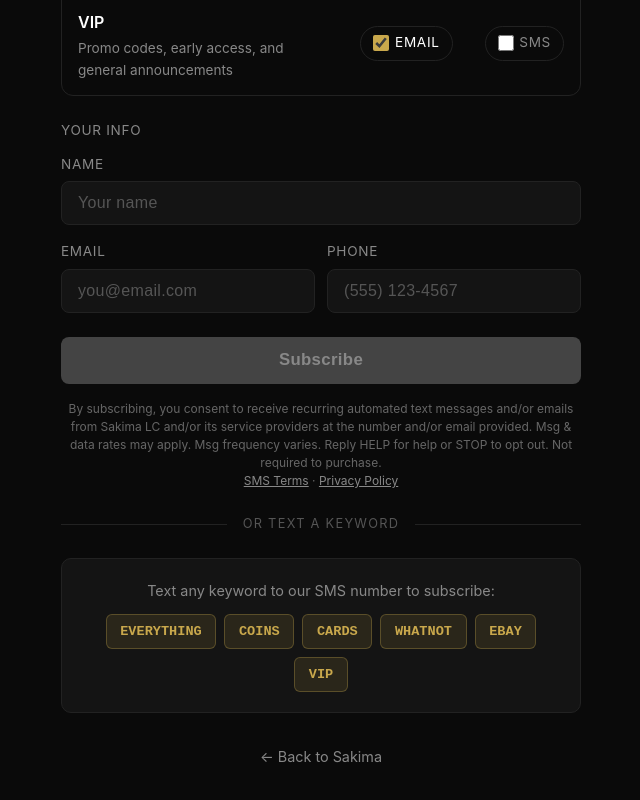
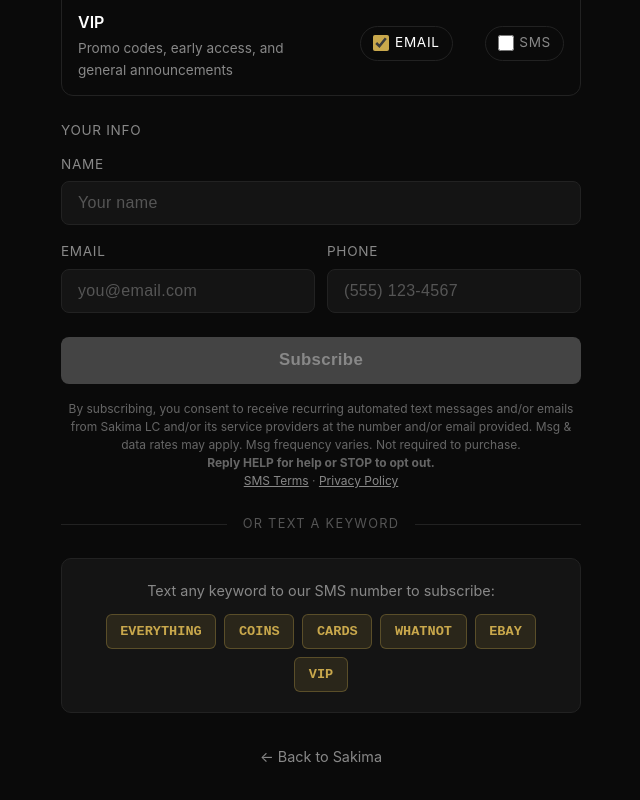
Before and after one commit to ammonfife/sakima.co, a plain HTML site: page sms/index.html in a window 1280 px wide. Shown: the part 928-1728 px from the top of the page, without its empty margins (319-959 px from the left). Drawn offline with Linux system fonts and the light colour scheme.

Commit message:
Update SMS compliance text

```diff
--- a/sms/index.html
+++ b/sms/index.html
@@ -455,7 +455,8 @@
       <button class="submit-btn" id="submit-btn" onclick="submitOptIn()">Subscribe</button>
 
       <div class="legal">
-        By subscribing, you consent to receive recurring automated text messages and/or emails from Sakima LC and/or its service providers at the number and/or email provided. Msg &amp; data rates may apply. Msg frequency varies. Reply HELP for help or STOP to opt out. Not required to purchase.
+        By subscribing, you consent to receive recurring automated text messages and/or emails from Sakima LC and/or its service providers at the number and/or email provided. Msg &amp; data rates may apply. Msg frequency varies. Not required to purchase.
+        <br><strong>Reply HELP for help or STOP to opt out.</strong>
         <br><a href="/sms-terms/">SMS Terms</a> &middot; <a href="/privacy/">Privacy Policy</a>
       </div>
 
```
